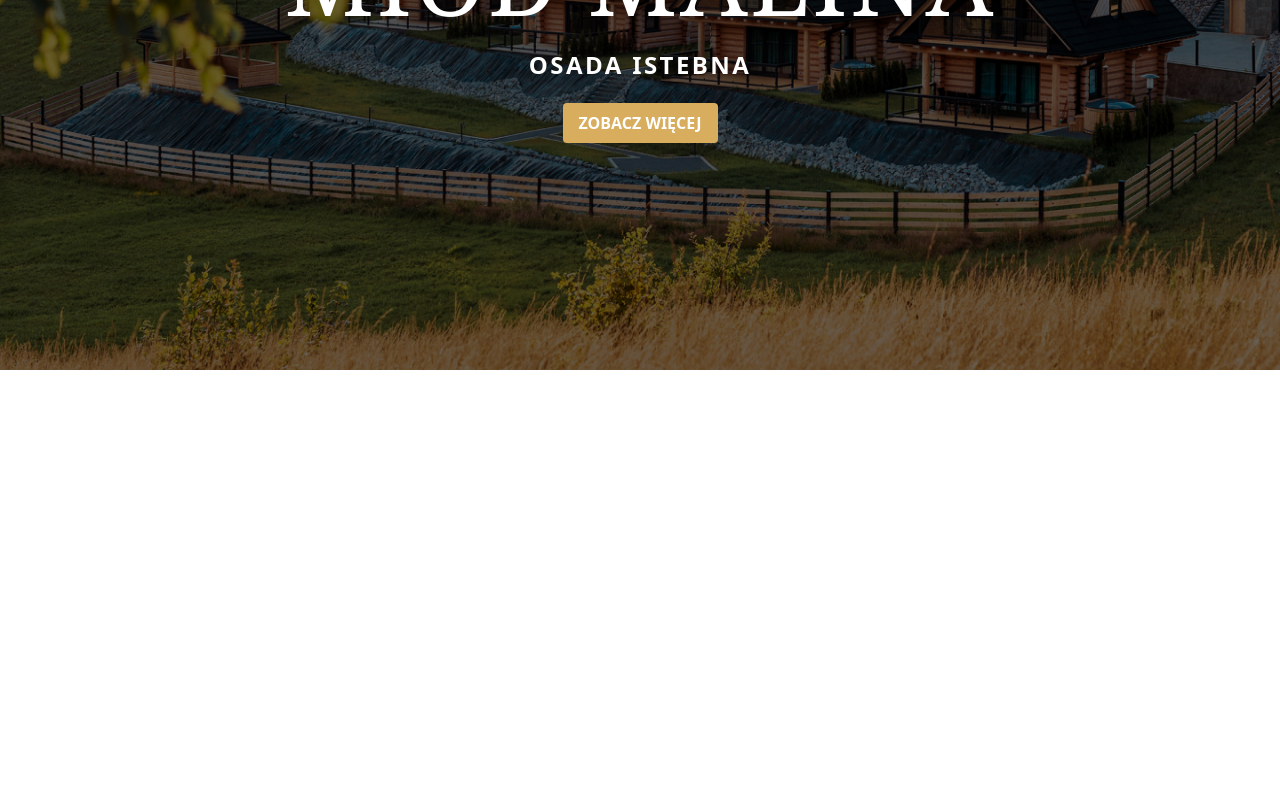
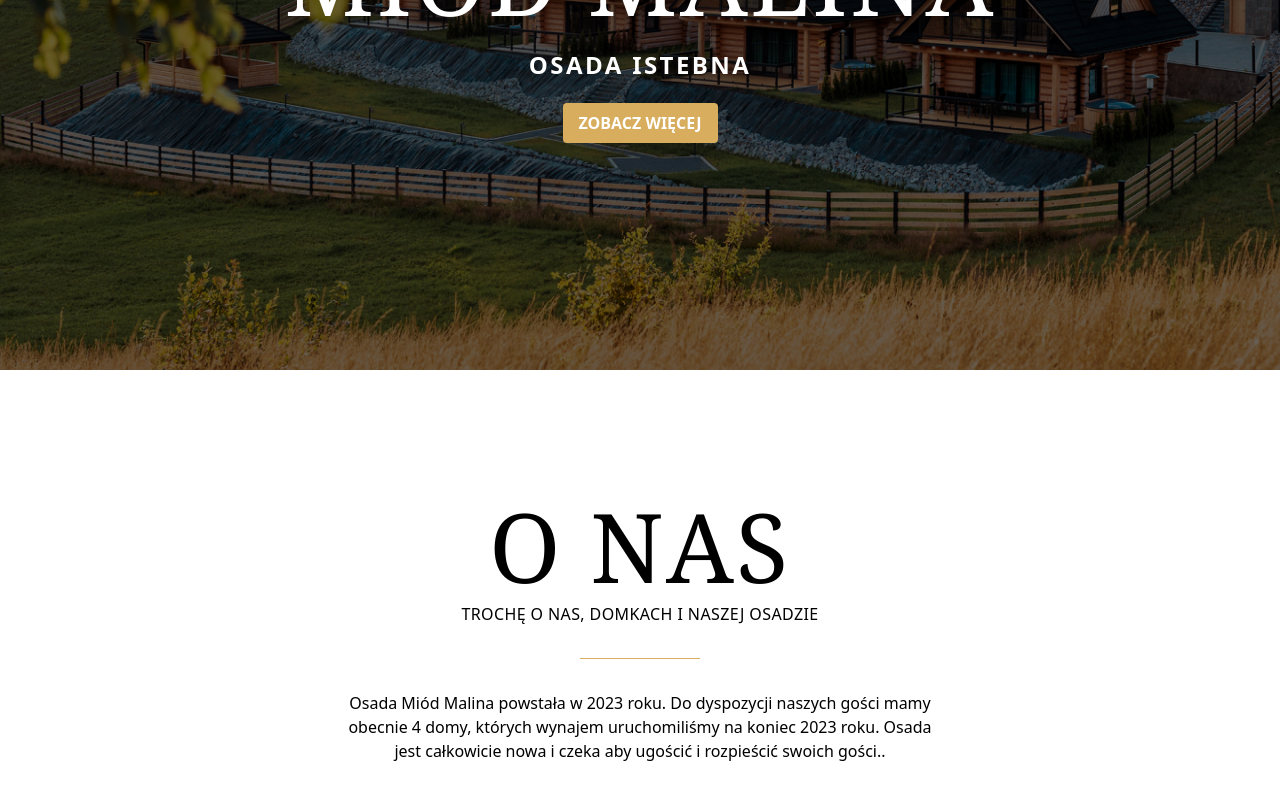
Before and after one commit to PawelJadach/raspberry-page, a Next.js app: page / in a window 1280 px wide. Shown: the part 430-1230 px from the top of the page. Before the commit the page ends 800 px from the top, so only its background shows below. Built offline with nearby package versions, Linux system fonts and the light colour scheme.

Commit message:
Add about section

```diff
--- a/src/app/layout.tsx
+++ b/src/app/layout.tsx
@@ -17,7 +17,7 @@ export default function RootLayout({
 }>) {
 	return (
 		<html lang="pl">
-			<body className={sourceSans3.className + bodoni.className}>{children}</body>
+			<body className={sourceSans3.className + bodoni.className + "scroll-smooth"}>{children}</body>
 		</html>
 	);
 }
--- a/src/app/page.tsx
+++ b/src/app/page.tsx
@@ -1,9 +1,11 @@
+import About from "@/components/About";
 import Hero from "@/components/Hero";
 
 export default function Home() {
 	return (
 		<>
 			<Hero />
+			<About />
 		</>
 	);
 }
--- /dev/null
+++ b/src/components/About.tsx
@@ -0,0 +1,26 @@
+"use client";
+import React from "react";
+import SectionHeader from "./SectionHeader";
+import { data } from "@/data/data";
+import { motion } from "framer-motion";
+
+export default function About() {
+	return (
+		<div className="p-32">
+			<SectionHeader header="O nas" subheader="TROCHĘ O NAS, DOMKACH I NASZEJ OSADZIE" />
+			<motion.p
+				transition={{
+					type: "spring",
+					stiffness: 100,
+					damping: 20,
+					delay: 1.2,
+				}}
+				initial={{ opacity: 0 }}
+				whileInView={{ opacity: 1 }}
+				className="max-w-[600px] text-center mx-auto mt-[32px]"
+			>
+				{data.about.text}
+			</motion.p>
+		</div>
+	);
+}
--- /dev/null
+++ b/src/components/H1.tsx
@@ -0,0 +1,25 @@
+"use client";
+import React from "react";
+import { motion } from "framer-motion";
+
+type H1Props = {
+	text: string;
+};
+
+export default function H1({ text }: H1Props) {
+	return (
+		<motion.h1
+			initial={{ translateY: 100, opacity: 0 }}
+			animate={{ translateY: 0, opacity: 1 }}
+			transition={{
+				type: "spring",
+				stiffness: 100,
+				damping: 20,
+				delay: 0.6,
+			}}
+			className="font-serif text-6xl md:text-8xl uppercase text-center whitespace-normal md:whitespace-nowrap tracking-wide"
+		>
+			{text}
+		</motion.h1>
+	);
+}
--- /dev/null
+++ b/src/components/H2.tsx
@@ -0,0 +1,25 @@
+"use client";
+import React from "react";
+import { motion } from "framer-motion";
+
+type H2Props = {
+	text: string;
+};
+
+export default function H2({ text }: H2Props) {
+	return (
+		<motion.h2
+			initial={{ translateY: 100, opacity: 0 }}
+			animate={{ translateY: 0, opacity: 1 }}
+			transition={{
+				type: "spring",
+				stiffness: 100,
+				damping: 20,
+				delay: 0.6,
+			}}
+			className="text-xl md:text-xl uppercase text-center whitespace-normal md:whitespace-nowrap tracking-wide"
+		>
+			{text}
+		</motion.h2>
+	);
+}
--- a/src/components/Hero.tsx
+++ b/src/components/Hero.tsx
@@ -3,6 +3,7 @@ import { motion } from "framer-motion";
 import Button from "./Button";
 import FullPage from "./FullPage";
 import Image from "next/image";
+import H1 from "./H1";
 
 export default function Hero() {
 	return (
@@ -51,19 +52,7 @@ export default function Hero() {
 						</motion.ul>
 					</nav>
 					<div className="mt-[128px] flex flex-col gap-[20px] items-center">
-						<motion.h1
-							initial={{ translateY: 100, opacity: 0 }}
-							animate={{ translateY: 0, opacity: 1 }}
-							transition={{
-								type: "spring",
-								stiffness: 100,
-								damping: 20,
-								delay: 0.6,
-							}}
-							className="font-serif text-6xl md:text-8xl uppercase text-center whitespace-normal md:whitespace-nowrap tracking-wide"
-						>
-							Miód malina
-						</motion.h1>
+						<H1 text="Miód malina" />
 						<motion.h2
 							initial={{ translateY: 100, opacity: 0 }}
 							animate={{ translateY: 0, opacity: 1 }}
--- /dev/null
+++ b/src/components/SectionHeader.tsx
@@ -0,0 +1,52 @@
+"use client";
+import React from "react";
+import { motion } from "framer-motion";
+
+type SectionHeaderProps = {
+	header: string;
+	subheader: string;
+};
+
+export default function SectionHeader({ header, subheader }: SectionHeaderProps) {
+	return (
+		<div className="flex flex-col justify-center">
+			<motion.h1
+				initial={{ translateY: 100, opacity: 0 }}
+				whileInView={{ translateY: 0, opacity: 1 }}
+				transition={{
+					type: "spring",
+					stiffness: 100,
+					damping: 20,
+					delay: 0.6,
+				}}
+				className="font-serif text-6xl md:text-8xl uppercase text-center whitespace-normal md:whitespace-nowrap tracking-wide"
+			>
+				{header}
+			</motion.h1>
+			<motion.h2
+				initial={{ translateY: 100, opacity: 0 }}
+				whileInView={{ translateY: 0, opacity: 1 }}
+				transition={{
+					type: "spring",
+					stiffness: 100,
+					damping: 20,
+					delay: 0.8,
+				}}
+				className="text-[16px] uppercase text-center whitespace-normal md:whitespace-nowrap tracking-wide mt-2"
+			>
+				{subheader}
+			</motion.h2>
+			<motion.div
+				transition={{
+					type: "spring",
+					stiffness: 100,
+					damping: 20,
+					delay: 1,
+				}}
+				initial={{ translateX: 500, opacity: 0 }}
+				whileInView={{ translateX: 0, opacity: 1 }}
+				className="w-[120px] h-[1px] bg-yellow mx-auto mt-8"
+			/>
+		</div>
+	);
+}
--- /dev/null
+++ b/src/data/data.tsx
@@ -0,0 +1,5 @@
+export const data = {
+	about: {
+		text: "Osada Miód Malina powstała w 2023 roku. Do dyspozycji naszych gości mamy obecnie 4 domy, których wynajem uruchomiliśmy na koniec 2023 roku. Osada jest całkowicie nowa i czeka aby ugościć i rozpieścić swoich gości..",
+	},
+};
```
